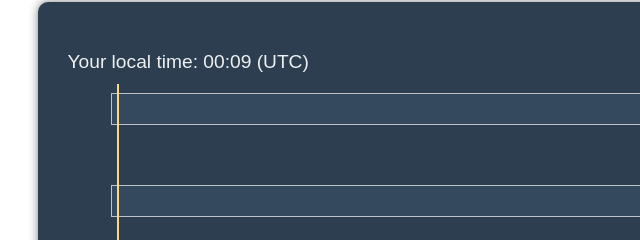
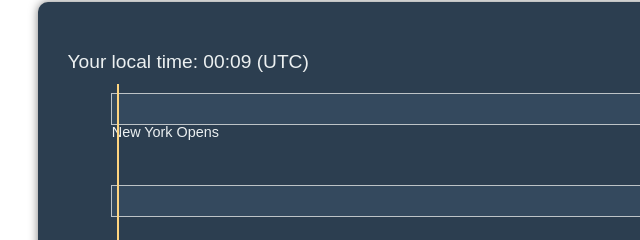
Before and after one commit to mituncer/markethours, a plain HTML site: page index.html in a window 1280 px wide. Shown: the part 105-345 px from the top of the page, 130-770 px from the left. Drawn offline with Linux system fonts and the light colour scheme.

Commit message:
Update index.html

```diff
--- a/index.html
+++ b/index.html
@@ -216,11 +216,12 @@
                 document.getElementById('bist-close-line').style.display = 'none'; // Hides "BIST Opens" label
                 document.getElementById('bist-open-line').style.display = 'none'; // Hides "BIST Opens" label
                 document.getElementById('bist-open-label').style.display = 'none'; // Hides "BIST Opens" label
+                document.getElementById('bist-open-line').innerHTML = 'BIST Market Closed';
                 document.getElementById('bist-close-label').style.display = 'none'; // Hides "BIST Opens" label
 
                 document.getElementById('market-close-line').style.display = 'none'; // Hides "BIST Opens" label
                 document.getElementById('market-open-line').style.display = 'none'; // Hides "BIST Opens" label
-                document.getElementById('market-open-label').style.display = 'none'; // Hides "BIST Opens" label
+                document.getElementById('market-open-line').innerHTML = 'NY Market Closed';
                 document.getElementById('market-close-label').style.display = 'none'; // Hides "BIST Opens" label
 
                 } else {
```
